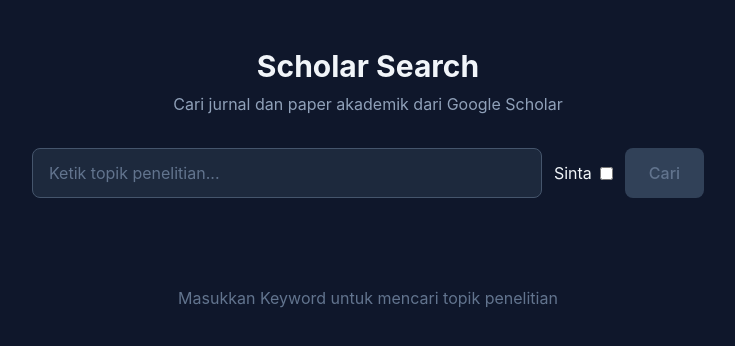
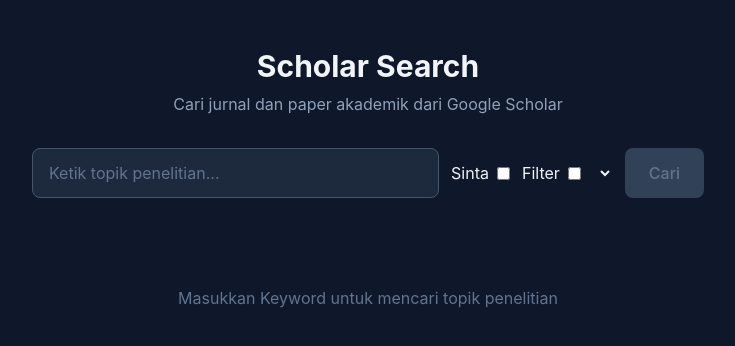
Before and after one commit to FatkurRizky/scrapping-jurnal, a React app in the folder frontend/: page / in a window 1280 px wide. Shown: the top 346 px of the page, without its empty margins (272-1007 px from the left). Built offline with nearby package versions, Linux system fonts and the light colour scheme; the HTML template or start-up script is replaced by a standard one.

Commit message:
Feature sort dan sitasi

```diff
--- a/frontend/src/App.jsx
+++ b/frontend/src/App.jsx
@@ -42,12 +42,42 @@ export default function App() {
   const [data, setData] = useState([]);
   const [isCheckBoxSinta, setIsCheckBoxSinta] = useState(false);
   const [page, setPage] = useState(1);
+  const [isFilterBoolean, setIsFilterBoolean] = useState(false)
 
-  const skeleton = [1, 2, 3, 4];
+  // kalau mau render lebih dari 100
+  const skeleton = Array(4).fill(0).map((_, i) => i)
+
+  // gunakan ini lebih mudah jika array sedikit
+  // const skeleton = [1,2,3,4]
+
+  // session pada jam 02:00
+  // opencode -s ses_fd9fc5b05ffejShGxNVpn8fbdS
 
   const handleChecked = (e) => {
     setIsCheckBoxSinta(e.target.checked);
   };
+
+
+  const handleFilter = (e) => {
+    setIsFilterBoolean(e.target.checked);
+  }
+
+  // filter
+  const displayedData = isFilterBoolean ? data.filter(jurnal => jurnal.resources?.[0]?.link) : data;
+
+
+  const handleSort = (direction) => {
+
+    const sorted = [...data].sort((a, b) => {
+      const aCitation = a.inline_links?.cited_by?.total || 0;
+      const bCitation = b.inline_links?.cited_by?.total || 0;
+      return direction === "high" ? bCitation - aCitation : aCitation - bCitation;
+    })
+
+    setData(sorted)
+  }
+
+
 
   const handleInput = (e) => {
     setInput(e.target.value);
@@ -111,8 +141,33 @@ export default function App() {
             />
           </div>
 
+          {/* filter */}
+          <div className="flex items-center gap-2">
+            <label htmlFor="filter">Filter</label>
+            <input type="checkbox" className="accent-blue-500 cursor-pointer" id="filter" checked={isFilterBoolean} onChange={handleFilter} />
+          </div>
+
+
+
+          {/* DROPDOWN */}
+
+          <select name="" onChange={(e) => handleSort(e.target.value)} id="">
+            {data.length > 0 && (
+
+                <>
+                  <option value="">Urutkan</option>
+                  <option value={"high"}>Tertinggi</option>
+                  <option value={"low"}>Terendah</option>
+                </>
+
+
+            )}
+
+          </select>
+
+
           <button
-            onClick={handleSearch}
+            onClick={() => handleSearch(1)}
             disabled={isLoading || !input.trim()}
             className="bg-blue-600 hover:bg-blue-500 disabled:bg-slate-700 disabled:text-slate-500 text-white font-medium px-6 py-3 rounded-lg transition cursor-pointer disabled:cursor-not-allowed"
           >
@@ -141,7 +196,7 @@ export default function App() {
               Masukkan Keyword untuk mencari topik penelitian
             </p>
           ) : (
-            data.map((jurnal) => (
+            displayedData.map((jurnal) => (
               <div
                 key={jurnal.result_id}
                 className="bg-slate-800 border border-slate-700 rounded-lg text-left hover:border-slate-500 transition p-4 md:p-6"
@@ -185,11 +240,11 @@ export default function App() {
             >
               Prev
             </button>
-            <button className="shrink-0 bg-slate-700 hover:bg-slate-600 text-white rounded cursor-pointer disabled:cursor-not-allowed">{page}</button>
+            <button className="shrink-0  text-white rounded cursor-pointer disabled:cursor-not-allowed">{page}</button>
             <button
               className="flex-1 bg-slate-700 hover:bg-slate-600 rounded cursor-pointer  text-white disabled:cursor-not-allowed px-6 py-2"
               onClick={() => handlePagination(+1)}
-              disabled={isLoading || data.length === 0}
+              disabled={isLoading}
             >
               Next
             </button>
```
Also changed, not shown: 1 other file (tests, documents, lock files or other folders).
